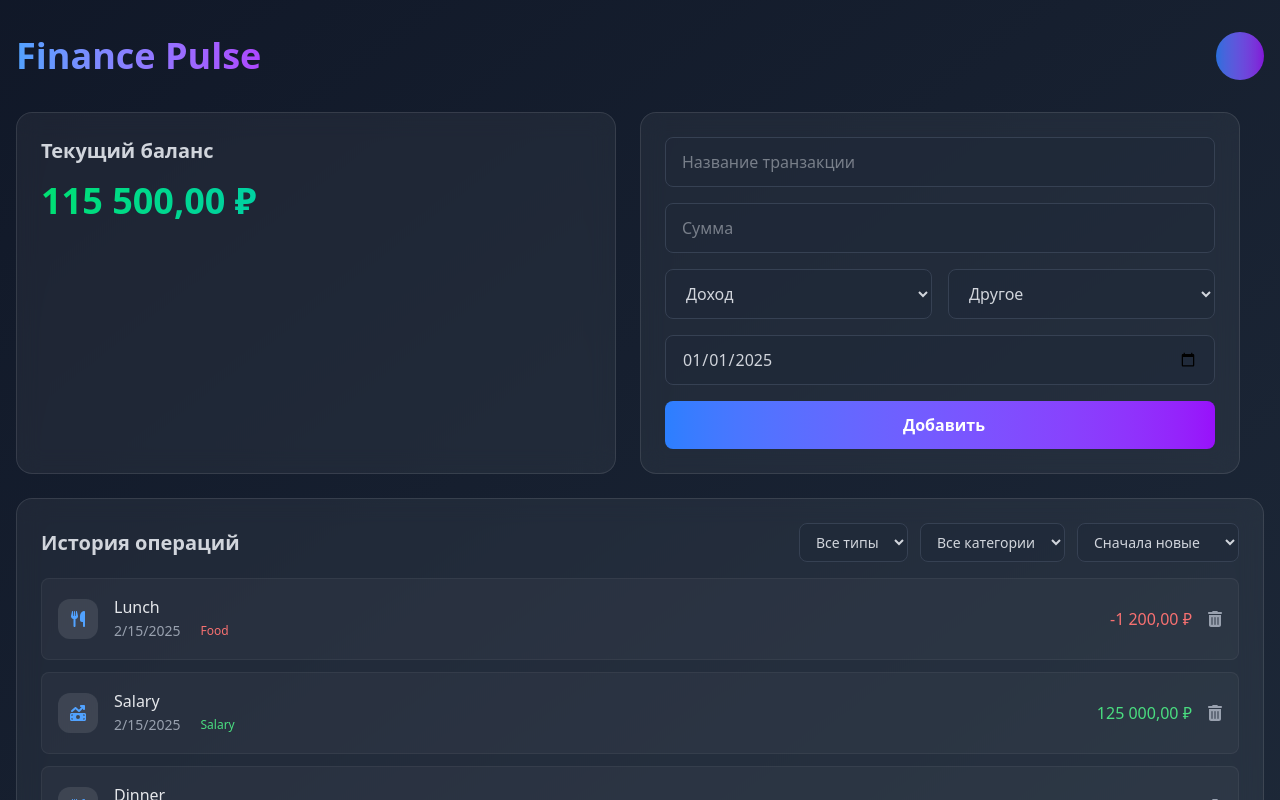
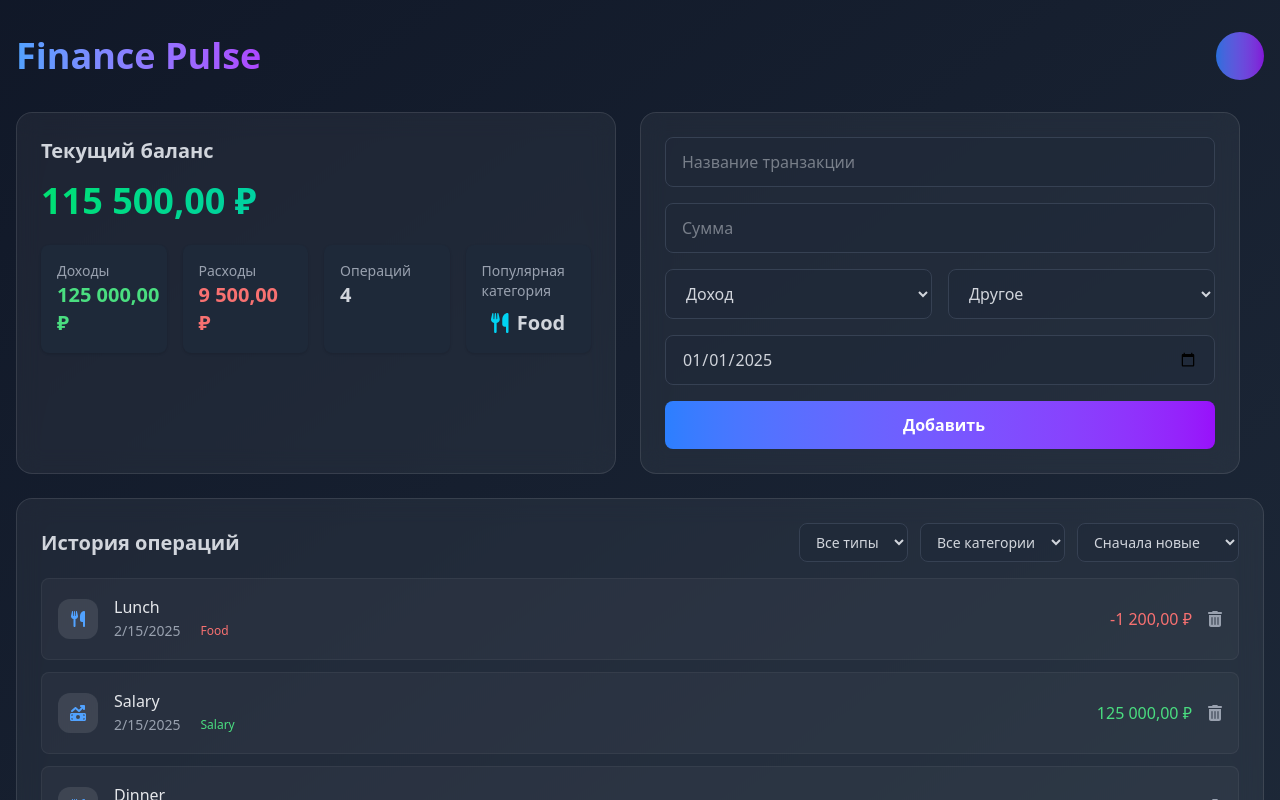
Before and after one commit to Vladislav-tech/finance_pulse, a React (Vite) app: page / in a window 1280 px wide. Shown: the top 800 px of the page. Built offline with nearby package versions, Linux system fonts and the light colour scheme.

Commit message:
rename Balance.tsx to Info.tsx. Add more info

```diff
--- a/src/App.tsx
+++ b/src/App.tsx
@@ -1,5 +1,5 @@
 import './App.css';
-import Balance from './components/layout/Balance';
+import Balance from './components/layout/Info';
 import Form from './components/layout/Form';
 import Transactions from './components/layout/Transactions';
 import Header from './components/ui/Header';
--- a/src/components/layout/Balance.tsx
+++ /dev/null
@@ -1,20 +0,0 @@
-import { useSelector } from "react-redux";
-import { RootState } from "../../redux/store";
-import formatCurrency from "../../utils/helpers/formatCurrency";
-
-function Balance() {
-  const amount = useSelector((state: RootState) => state.transactions.amount );
-
-  return (
-    <div className="glass-card p-6 hover:scale-[1.02] transition-transform">
-      <h2 className="text-xl font-semibold mb-4 text-gray-300">Текущий баланс</h2>
-      <p
-        id="balance"
-        className="text-4xl font-bold bg-clip-text text-transparent bg-gradient-to-r from-green-400 to-cyan-500">
-        {formatCurrency(amount)} ₽
-      </p>
-    </div>
-  );
-}
-
-export default Balance;
--- /dev/null
+++ b/src/components/layout/Info.tsx
@@ -0,0 +1,89 @@
+import { useSelector } from "react-redux";
+import { RootState } from "../../redux/store";
+import formatCurrency from "../../utils/helpers/formatCurrency";
+import { Transaction } from "../../utils/types";
+import { FontAwesomeIcon } from '@fortawesome/react-fontawesome';
+import getCategoryIcon from '../../utils/helpers/getCategoryIcon';
+
+function Info() {
+  const transactions = useSelector((state: RootState) => state.transactions.transactions);
+  const amount = useSelector((state: RootState) => state.transactions.amount);
+
+  const income = transactions
+    .filter((t: Transaction) => t.amount > 0)
+    .reduce((sum: number, t: Transaction) => sum + t.amount, 0);
+
+  const expense = transactions
+    .filter((t: Transaction) => t.amount < 0)
+    .reduce((sum: number, t: Transaction) => sum + t.amount, 0);
+
+  const transactionCount = transactions.length;
+
+  // Вычисляем самую частую категорию
+  let frequentCategory: string | null = null;
+  let highestFrequency = 0;
+  const categoryCount: { [key: string]: number } = {};
+
+  transactions.forEach((t: Transaction) => {
+    categoryCount[t.category] = (categoryCount[t.category] || 0) + 1;
+    if (categoryCount[t.category] > highestFrequency) {
+      highestFrequency = categoryCount[t.category];
+      frequentCategory = t.category;
+    }
+  });
+  // Если ни одна категория не встречается больше одного раза, берём последний платеж
+  if (highestFrequency === 1 && transactions.length > 0) {
+    frequentCategory = transactions[transactions.length - 1].category;
+  }
+
+  return (
+    <div className="glass-card p-6 hover:scale-[1.02] transition-transform">
+      <h2 className="text-xl font-semibold mb-4 text-gray-300">Текущий баланс</h2>
+      <p
+        id="balance"
+        className={`text-4xl font-bold bg-clip-text ${
+          amount < 0
+            ? "text-red-400"
+            : "text-transparent bg-gradient-to-r from-green-400 to-cyan-500"
+        }`}
+      >
+        {formatCurrency(amount)} ₽
+      </p>
+      <div className="mt-6 grid grid-cols-1 md:grid-cols-4 gap-4">
+        <div className="p-4 bg-gray-800 rounded-lg shadow">
+          <h3 className="text-gray-400 text-sm">Доходы</h3>
+          <p className="text-xl font-semibold text-green-400">
+            {formatCurrency(income)} ₽
+          </p>
+        </div>
+        <div className="p-4 bg-gray-800 rounded-lg shadow">
+          <h3 className="text-gray-400 text-sm">Расходы</h3>
+          <p className="text-xl font-semibold text-red-400">
+            {formatCurrency(Math.abs(expense))} ₽
+          </p>
+        </div>
+        <div className="p-4 bg-gray-800 rounded-lg shadow">
+          <h3 className="text-gray-400 text-sm">Операций</h3>
+          <p className="text-xl font-semibold text-gray-300">
+            {transactionCount}
+          </p>
+        </div>
+        {frequentCategory && (
+          <div className="p-4 bg-gray-800 rounded-lg shadow flex flex-col items-center">
+            <h3 className="text-gray-400 text-sm mb-2">Популярная категория</h3>
+            <div className="flex items-center space-x-2">
+              <span className="text-xl text-cyan-400">
+                <FontAwesomeIcon icon={getCategoryIcon(frequentCategory)} />
+              </span>
+              <span className="text-xl font-semibold text-gray-300">
+                {frequentCategory}
+              </span>
+            </div>
+          </div>
+        )}
+      </div>
+    </div>
+  );
+}
+
+export default Info;
--- a/src/components/ui/TransactionItem.tsx
+++ b/src/components/ui/TransactionItem.tsx
@@ -1,7 +1,6 @@
 import { FontAwesomeIcon } from '@fortawesome/react-fontawesome';
 import { faTrashCan } from '@fortawesome/free-solid-svg-icons';
 import formatCurrency from '../../utils/helpers/formatCurrency';
-import { TransactionCategory } from '../../utils/types';
 import getCategoryIcon from '../../utils/helpers/getCategoryIcon';
 import { useDispatch } from 'react-redux';
 import { removeTransaction } from '../../redux/slices/transactionsSlice';
@@ -9,7 +8,7 @@ import { removeTransaction } from '../../redux/slices/transactionsSlice';
 interface TransactionItemProps {
   title: string;
   date: Date;
-  category: TransactionCategory;
+  category: string;
   amount: number;
   id: number;
 }
@@ -44,7 +43,7 @@ function TransactionItem({ title, date, amount, category, id }: TransactionItemP
       </div>
       <div className="flex items-center space-x-4">
         <span className={`text-${color}-400 font-medium`}>{formatCurrency(amount)} ₽</span>
-        <button className="text-gray-400 hover:text-red-400 transition-colors cursor-pointer" onClick={() => dispatch(removeTransaction(id))}>
+        <button className="text-gray-400 hover:text-red-400 transition-colors cursor-pointer" onClick={() => dispatch(removeTransaction(id))} title="Удалить">
           <FontAwesomeIcon icon={faTrashCan} />
         </button>
       </div>
```
